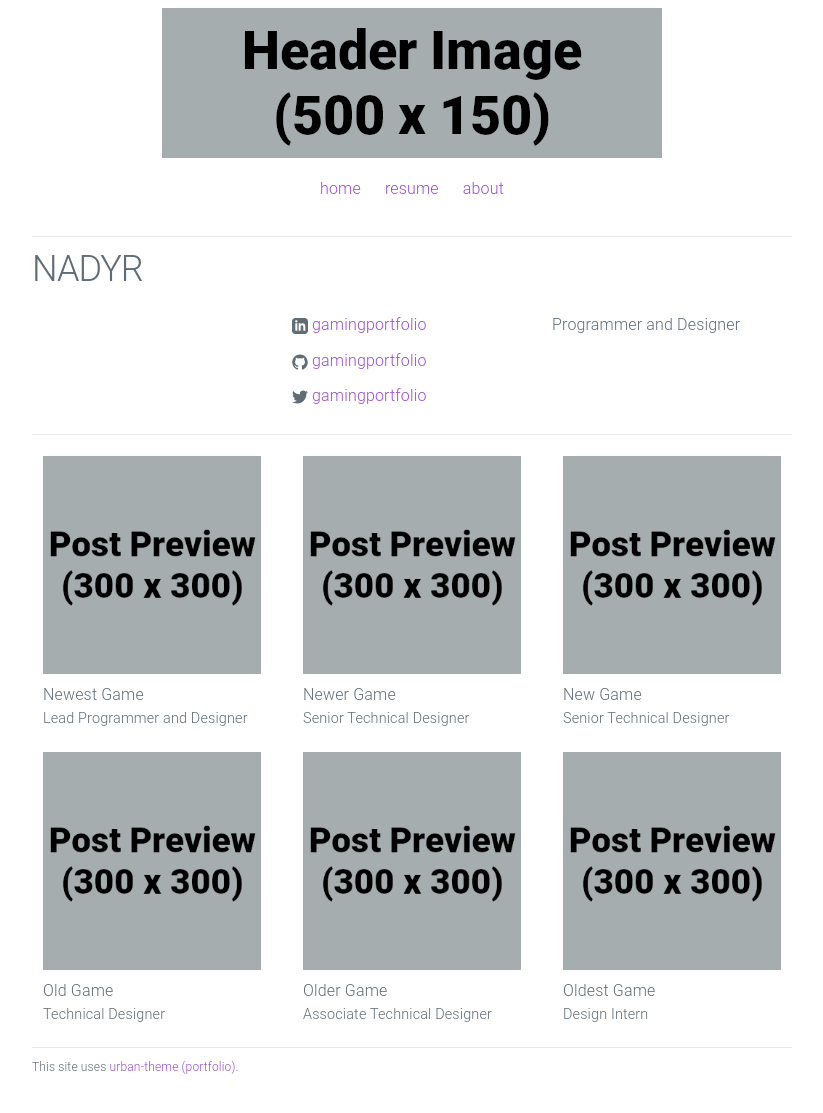
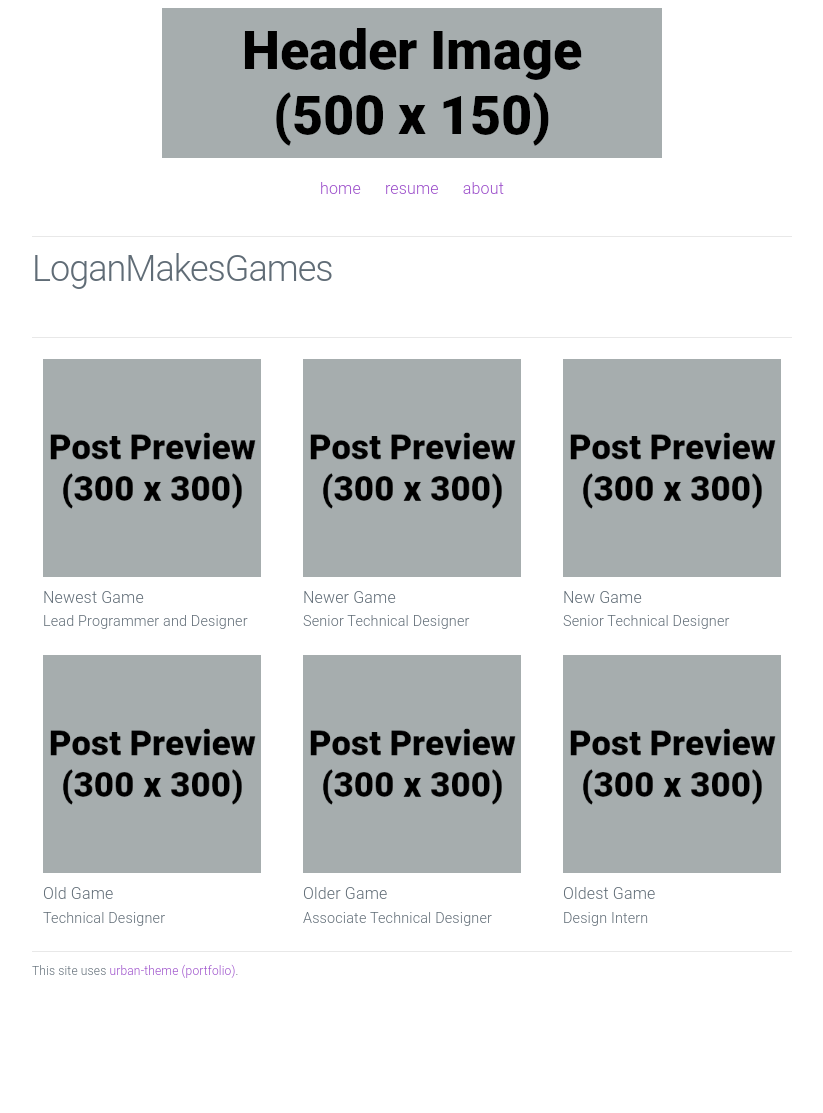
Before and after one commit to loganmakesgames/loganmakesgames.github.io, a Jekyll site: the page built from index.html, in a window 1280 px wide. Shown: the whole page, without its empty margins (228-1051 px from the left). Built offline with Jekyll 4.4.1, drawn with Linux system fonts in a browser that asks for light colours; after the commit the page ends 1016 px from its top, so only the background shows below that.

Commit message:
Update _config.yml

```diff
--- a/_config.yml
+++ b/_config.yml
@@ -1,12 +1,12 @@
 # Site settings
-title: NADYR
+title: LoganMakesGames
 email:
 description: > # keep this and put description below
-  Programmer and Designer
+
 url: "https://loganmakesgames.github.io" # the base hostname & protocol for your site
-linkedin_url: "https://www.linkedin.com/in/gamingportfolio"
-github_username: gamingportfolio
-twitter_username: gamingportfolio
+linkedin_url:
+github_username:
+twitter_username:
 footer_text: "This site uses <a href='https://github.com/gamingportfolio/urban-theme-portfolio'>urban-theme (portfolio)</a>."
 
 # Build settings
```
